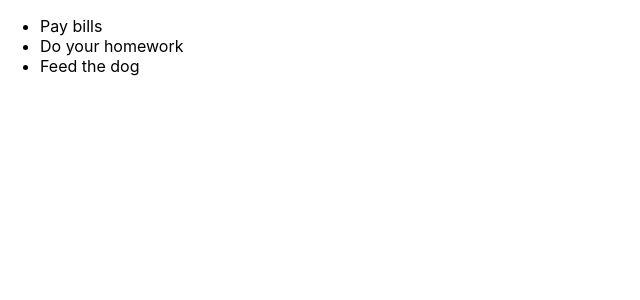
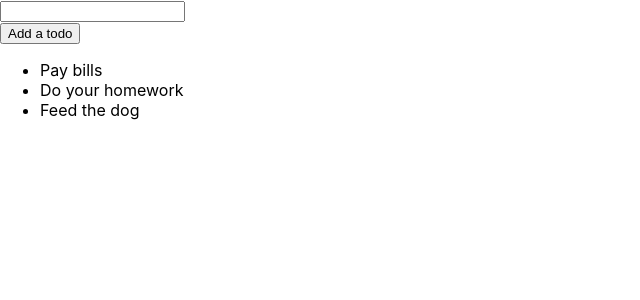
Before and after one commit to Balint90/hooks, a React (Create React App) app: page / in a window 1280 px wide. Shown: the top 300 px of the page, without its empty margins (0-640 px from the left). Built offline with nearby package versions, Linux system fonts and the light colour scheme; the HTML template or start-up script is replaced by a standard one.

Commit message:
add uuid npm package abel to add new todo with specific text

```diff
--- a/package.json
+++ b/package.json
@@ -9,6 +9,7 @@
     "react": "^18.2.0",
     "react-dom": "^18.2.0",
     "react-scripts": "5.0.1",
+    "uuid": "^9.0.1",
     "web-vitals": "^2.1.4"
   },
   "scripts": {
--- a/src/components/TodoList.js
+++ b/src/components/TodoList.js
@@ -1,13 +1,37 @@
-import React from "react";
+import React, { useState } from "react";
+import { v4 as uuidv4 } from 'uuid';
 
 const TodoList = () => {
+    //in functional components we can use useState
+    const [ todos, setTodos ] = useState([
+        { text: 'Pay bills', id: uuidv4() },
+        { text: 'Do your homework', id: uuidv4() },
+        { text: 'Feed the dog', id: uuidv4() },
+    ]);
+
+    const addTodo = () => {
+        const newTodoInput = document.getElementById('newTodo');
+        if(newTodoInput.value !== ''){
+            setTodos([
+                ...todos,
+                { text: newTodoInput.value, id: uuidv4() }
+            ]);
+            newTodoInput.value = '';
+        }
+    }
+
     return (
         <div>
+            <form>
+                <input type="text" id="newTodo" />
+            </form>
+            <button onClick={addTodo}>Add a todo</button>
             <ul>
-                <li>Pay bills</li>
-                <li>Do your homework</li>
-                <li>Feed the dog</li>
+                {todos.map((todo) =>
+                    <li key={todo.id}>{todo.text}</li>
+                )}
             </ul>
+
         </div>
     )
 }
```
Also changed, not shown: 1 other file (tests, documents, lock files or other folders).
